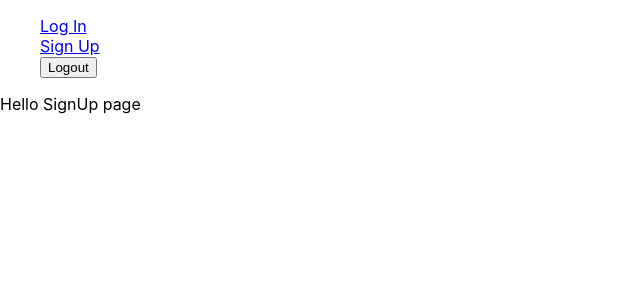
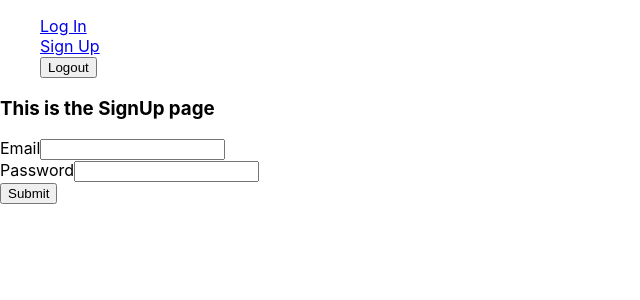
Before and after one commit to bryanakitchen/lab13-todo-front, a React (Create React App) app: page /signup in a window 1280 px wide. Shown: the top 300 px of the page, without its empty margins (0-640 px from the left). Built offline with nearby package versions, Linux system fonts and the light colour scheme.

Commit message:
working SignUp page

```diff
--- a/src/App.js
+++ b/src/App.js
@@ -5,6 +5,7 @@ import {
     Switch,
     Link,
 } from 'react-router-dom';
+import './App.css';
 import Home from './Home.js';
 import Todos from './Todos.js';
 import Login from './Login.js'
@@ -12,7 +13,7 @@ import SignUp from './SignUp.js'
 import PrivateRoute from './PrivateRoute.js';
 
 export default class App extends Component {
-  state = { token: localStorage.getItem('TOKEN') }
+  state = { token: localStorage.getItem('TOKEN') || '' }
 
   handleTokenChange = (myToken) => {
     this.setState({ token: myToken });
@@ -31,13 +32,11 @@ export default class App extends Component {
             <button onClick={() => this.handleTokenChange('')}>Logout</button>
           </ul>
           <Switch>
-
-            {/* <Route
+            <Route
                 path="/"
                 exact
                 render={(routerProps) => <Home {...routerProps} />}
-            /> */}
-
+            />
             <Route exact path='/login' render={(routerProps) => <Login
                 handleTokenChange={this.handleTokenChange}
                 {...routerProps} />}
@@ -53,7 +52,7 @@ export default class App extends Component {
               path='/todos'
               token={this.state.token}
               render={(routerProps) => <Todos
-              {...routerProps} />} />
+              {...routerProps} token={this.state.token} />} />
           </Switch>
         </Router>
       </div>
--- a/src/Home.js
+++ b/src/Home.js
@@ -1,11 +1,11 @@
 import React from 'react';
-import { Link } from 'react-router-dom';
+// import { Link } from 'react-router-dom';
 
 export default class Home extends React.Component {
     render() {
         return (
             <div>
-                Test Home Page
+                This is the Home Page
             </div>
         )
     }
--- a/src/Login.js
+++ b/src/Login.js
@@ -9,3 +9,4 @@ export default class Login extends React.Component {
         )
     }
 }
+// finish sign up FIRST.
--- a/src/PrivateRoute.js
+++ b/src/PrivateRoute.js
@@ -1,11 +1,15 @@
-import React from 'react';
+import React from 'react'
+import { Route, Redirect } from 'react-router-dom'
 
-export default class PrivateRoute extends React.Component {
-    render() {
-        return (
-            <div>
-                Private Route...
-            </div>
-        )
-    }
+const PrivateRoute = ({ render: Component, ...rest }) => {
+  return (
+    // Show the component only when the user is logged in
+    // Otherwise, redirect the user to /signin page
+    <Route
+      {...rest}
+      render={props => (rest.token ? <Component {...props} {...rest} /> : <Redirect to="/login" />)}
+    />
+  )
 }
+
+export default PrivateRoute
--- a/src/SignUp.js
+++ b/src/SignUp.js
@@ -1,11 +1,62 @@
 import React from 'react';
+import request from 'superagent';
 
 export default class SignUp extends React.Component {
+    state = {
+        email: '',
+        password: '',
+        loading: false,
+    }
+
+    handleSubmit = async (e) => {
+        e.preventDefault();
+
+        this.setState({loading: true});
+
+        const user = await request
+            .post('https://lab12-todo.herokuapp.com/auth/signup')
+            .send(this.state);
+
+        this.setState({loading: false});
+
+        this.props.handleTokenChange(user.body.token);
+
+        this.props.history.push('/todos')
+    }
+
     render() {
         return (
             <div>
-                Hello SignUp page
+                <h3>This is the SignUp page</h3>
+                <form onSubmit={this.handleSubmit}>
+                    <label>
+                        Email
+                        <input
+                        onChange={(e => this.setState({ email: e.target.value }))}
+                        type="email" required />
+                    </label>
+                    <label>
+                        Password
+                        <input
+                        onChange={(e => this.setState({ password: e.target.value }))}
+                        type="password" required />
+                    </label>
+                    <button>Submit</button>
+                </form>
             </div>
         )
     }
 }
+
+// PLAN for this page
+// form > labels > inputs (type=password) + button
+// using required in input tag - checks validation, right?
+    // label display:block
+// need state for email and password. add values
+// handleSubmit
+// for forms, add onchange in inputs
+// to save data, we will need superagent. and create a post request.
+// first test in postman using heroku url.
+// need a .post and .send
+
+// you can copy and paste finished piece for log in
--- a/src/Todos.js
+++ b/src/Todos.js
@@ -9,3 +9,6 @@ export default class Todos extends React.Component {
         )
     }
 }
+
+// superagent and componentDidMount
+// don't forget to use the handleTOkenChange prop thing from App.js
--- a/src/index.css
+++ b/src/index.css
@@ -11,3 +11,7 @@ code {
   font-family: source-code-pro, Menlo, Monaco, Consolas, 'Courier New',
     monospace;
 }
+
+label {
+  display: block;
+}
```
